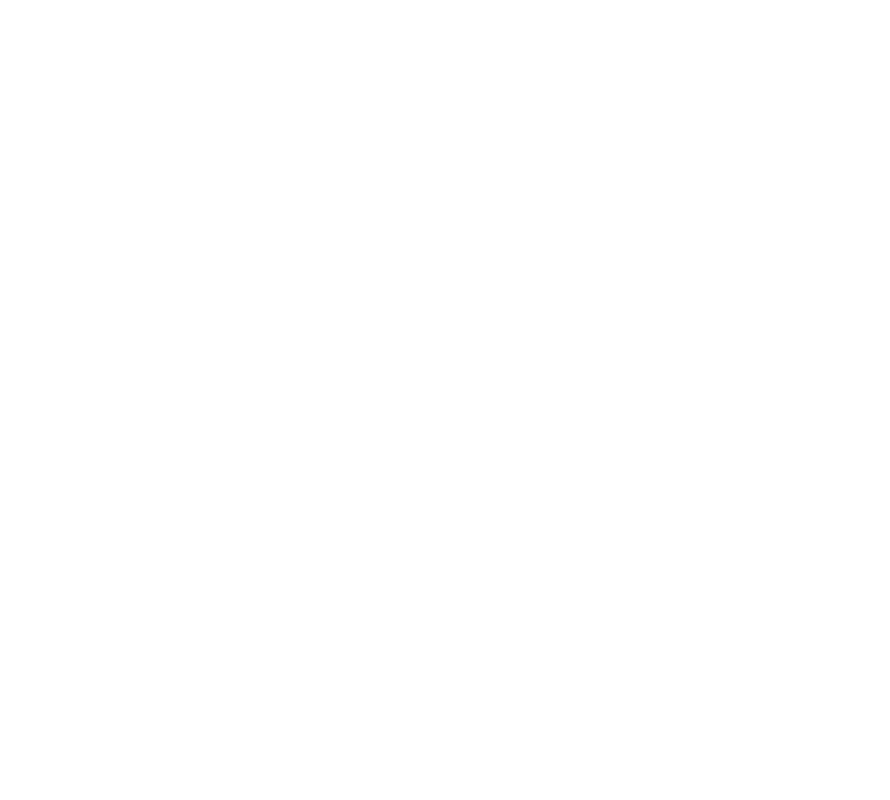
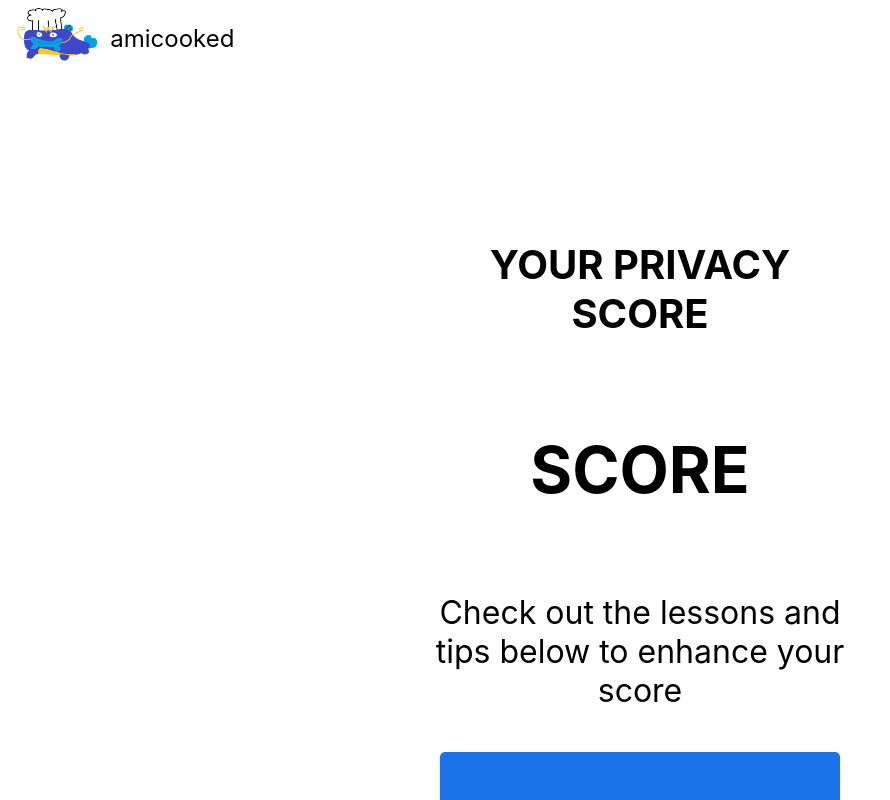
Before and after one commit to majackie/amicooked, a React (Create React App) app: page /user-dashboard/safety-lessons in a window 1280 px wide. Before the commit this address had no page. Shown: the top 800 px of the page, without its empty margins (0-890 px from the left). Built offline with nearby package versions, Linux system fonts and the light colour scheme.

Commit message:
Added SafetyLessons page

```diff
--- a/src/App.js
+++ b/src/App.js
@@ -3,6 +3,7 @@
 // Pages
 import Home from './pages/Home';
 import UserDashboard from './pages/UserDashboard'
+import SafetyLessons from "./pages/SafetyLessons";
 
 function App() {
   return (
@@ -13,6 +14,7 @@
         <Route path="/home" element={<Home />} />
         {/* Add pages here */}
         <Route path="/user-dashboard" element={<UserDashboard />} />
+        <Route path="/user-dashboard/safety-lessons" element={<SafetyLessons />} />
       </Routes>
     </>
   );
--- /dev/null
+++ b/src/pages/SafetyLessons.js
@@ -0,0 +1,27 @@
+import { useNavigate } from "react-router-dom";
+import Button from "../shared/Button"
+import AppHeader from "../shared/AppHeader";
+import "../style/SafetyLessons.css"
+
+function SafetyLessons() {
+    const navigate = useNavigate();
+    return (
+        <div className="SafetyLessons">
+            <AppHeader />
+            <div className="Body">
+                <div className="PrivacyTracker">
+                    <h3>YOUR PRIVACY SCORE</h3>
+                    <h2>SCORE</h2>
+                    <p>Check out the lessons and tips below to enhance your score</p>
+                </div>
+                <Button theme="primary">Lessons</Button>
+                <Button theme="primary">Tips</Button>
+                <Button theme="primary">Suggestions</Button>
+                <Button theme="primary">Check Your Privacy</Button>
+                <Button theme="primary" onClick={() => navigate('/user-dashboard')}>Back</Button>
+            </div>
+        </div>
+    )
+}
+
+export default SafetyLessons;
--- a/src/pages/UserDashboard.js
+++ b/src/pages/UserDashboard.js
@@ -1,20 +1,17 @@
-import logo from "../asset/logo.png"
 import "../style/UserDashboard.css"
 
 import { useNavigate } from "react-router-dom";
 import Button from "../shared/Button"
+import AppHeader from "../shared/AppHeader";
 
 function UserDashboard() {
     const navigate = useNavigate();
     return (
         <div className="UserDashboard">
-            <div className="Header"  onClick={() => navigate("/home")}>
-                <img src={logo} className="App-logo" alt="logo"/>
-                <p>amicooked</p>
-            </div>
+            <AppHeader />
             <div className="Body">
                 <Button theme="primary">Scan for Leaks</Button>
-                <Button theme="primary">Safety Lessons</Button>
+                <Button theme="primary" onClick={() => navigate("/user-dashboard/safety-lessons")}>Safety Lessons</Button>
                 <Button theme="primary">Community Forums</Button>
                 <Button theme="primary">Edit Profiles</Button>
                 <Button theme="primary">Log Out</Button>
--- /dev/null
+++ b/src/shared/AppHeader.js
@@ -0,0 +1,17 @@
+import "../style/AppHeader.css"
+
+import logo from "../asset/logo.png"
+import React from "react";
+import { useNavigate } from "react-router-dom";
+
+function AppHeader() {
+    const navigate = useNavigate();
+    return (
+        <div className="AppHeader" onClick={() => navigate("/home")}>
+            <img src={logo} className="App-logo" alt="logo"/>
+            <p>amicooked</p>
+        </div>
+    );
+}
+
+export default AppHeader;
--- /dev/null
+++ b/src/style/AppHeader.css
@@ -0,0 +1,9 @@
+.AppHeader {
+    display: flex;
+    align-items: start;
+    width: fit-content;
+}
+
+.AppHeader > p {
+    font-size: 3vmin;
+}
--- /dev/null
+++ b/src/style/SafetyLessons.css
@@ -0,0 +1,27 @@
+.SafetyLessons {
+    scroll-behavior: smooth;
+}
+
+.PrivacyTracker {
+    display: flex;
+    align-items: center;
+    justify-content: center;
+    flex-flow: column;
+}
+
+.PrivacyTracker {
+    width: 55vmin;
+    text-align: center;
+}
+
+.PrivacyTracker > h3 {
+    font-size: 5vmin;
+}
+
+.PrivacyTracker > h2 {
+    font-size: 8vmin;
+}
+
+.PrivacyTracker > p {
+    font-size: 4vmin;
+}
--- a/src/style/UserDashboard.css
+++ b/src/style/UserDashboard.css
@@ -1,16 +1,6 @@
 .UserDashboard
 {
     scroll-behavior: smooth;
-}
-
-.Header {
-    display: flex;
-    align-items: start;
-    width: fit-content;
-}
-
-.Header > p {
-    font-size: 3vmin;
 }
 
 .App-logo {
```
Also changed, not shown: 8 other files (tests, documents, lock files or other folders).
